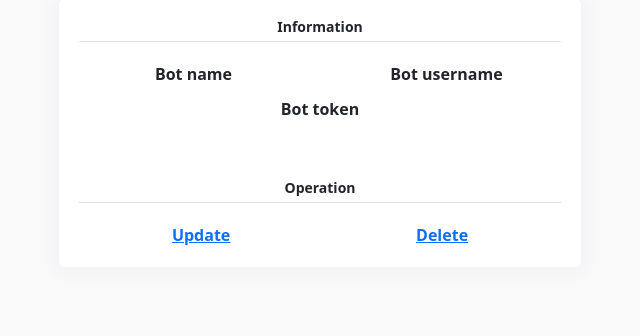
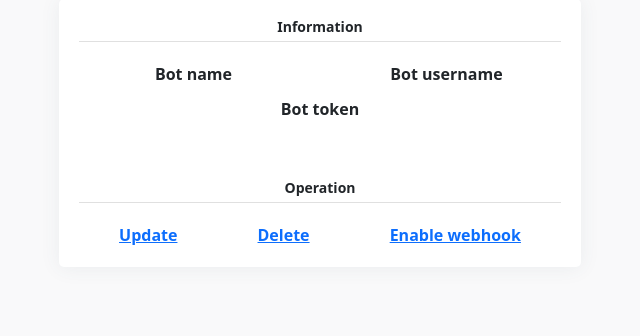
Before and after one commit to zakharfsk/avivi-internship, a Django app: template templates/telegram_bots/telegram_bots_detail.html in a window 1280 px wide. Shown: the part 128-464 px from the top of the page, without its empty margins (320-960 px from the left). Run offline with Django 5.2, Linux system fonts and the light colour scheme; the template is opened without the code that fills it, so the values that code supplies are empty; parts of the project's set-up code (start-up, migrations or seed data) failed here and were passed over.

Commit message:
Update Telegram bot templates
Removed the display of Bot token from the telegram_bots_list template. Added conditionally displayed links to enable or disable webhooks in the telegram_bots_detail template view. This improves interface clarity and user control over bot functionalities.

```diff
--- a/templates/telegram_bots/telegram_bots_detail.html
+++ b/templates/telegram_bots/telegram_bots_detail.html
@@ -30,7 +30,7 @@
                                     </div>
                                     <div class="col-sm-6">
                                         <p class="m-b-10 f-w-600">Bot username</p>
-                                          <h6 class="text-muted f-w-400">
+                                        <h6 class="text-muted f-w-400">
                                             {{ telegrambot.username }}
                                         </h6>
                                     </div>
@@ -51,6 +51,16 @@
                                         <a href="{% url 'telegram_bot:telegram_bots_delete' telegrambot.pk %}"
                                            class="m-b-10 f-w-600">Delete</a>
                                     </div>
+                                    <div>
+                                        {% if telegrambot.webhook_enabled %}
+                                            <a href="{% url 'telegram_bot:telegram_bots_set_webhook' telegrambot.pk %}"
+                                               class="m-b-10 f-w-600">Disable webhook</a>
+                                        {% else %}
+                                            <a href="{% url 'telegram_bot:telegram_bots_set_webhook' telegrambot.pk %}"
+                                               class="m-b-10 f-w-600">Enable webhook</a>
+                                        {% endif %}
+
+                                    </div>
                                 </div>
                             </div>
                         </div>
--- a/templates/telegram_bots/telegram_bots_list.html
+++ b/templates/telegram_bots/telegram_bots_list.html
@@ -35,10 +35,6 @@
                                                 {{ telegrambot.username }}
                                             </h6>
                                         </div>
-                                        <p class="m-b-10 f-w-600">Bot token</p>
-                                        <h6 class="text-muted f-w-400">
-                                            {{ telegrambot.token }}
-                                        </h6>
                                     </div>
                                 </div>
                                 <div class="card-block">
```
